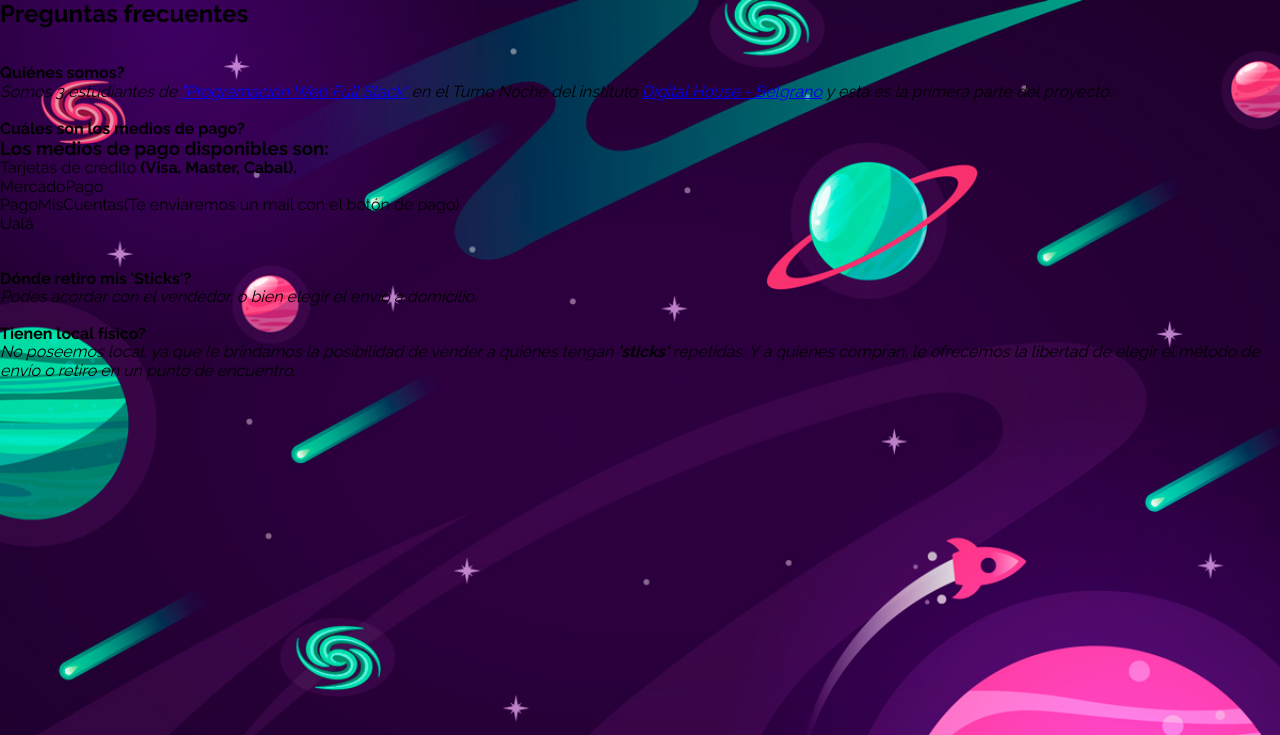
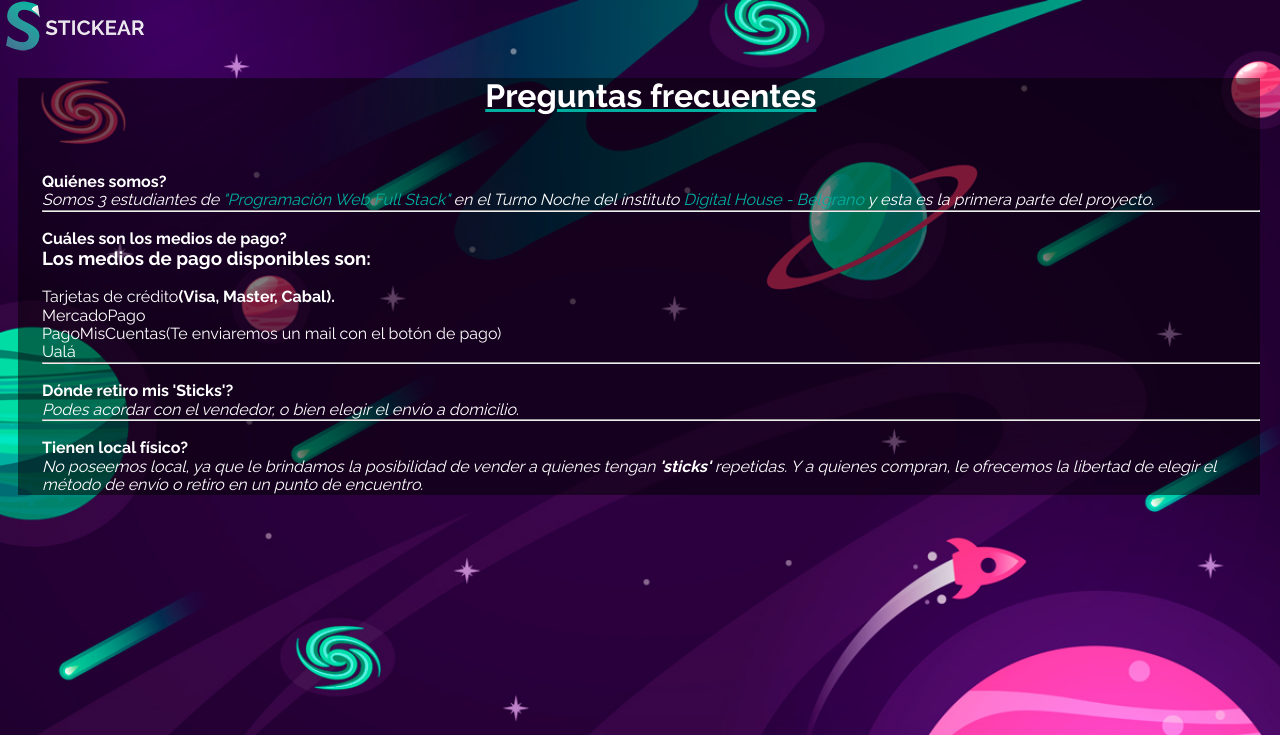
Before and after one commit to AlanSoleOne/M.A.C, a PHP site: page /faq.php in a window 1280 px wide. Shown: the top 735 px of the page. Run offline with PHP 8.4, Linux system fonts and the light colour scheme.

Commit message:
cambios min

```diff
--- /dev/null
+++ b/css/master.css
@@ -0,0 +1,74 @@
+*{
+    box-sizing: border-box;
+    margin: 0;
+    padding: 0;
+}
+
+li{
+    display: inline-flex;
+}
+
+body{
+font-family: 'Raleway', sans-serif;
+background-image: url('../img/fondo.jpg');
+color: white;
+}
+
+h1{
+    text-align: center;
+    text-decoration: underline #00afa0;
+}
+
+.container{
+    width: 97%;
+    margin-left: 18px;
+    padding-left: 24px;
+    background-color: rgba(0,0,0,.5);
+}
+
+.logo {
+    display: inline-block;
+    width: 150px;
+}
+
+.logo-mobile {
+    display: none;
+}
+
+a:link {
+    color: #00afa0;
+    background-color: transparent;
+    text-decoration: none;
+}
+a:visited {
+    color: pink;
+    background-color: transparent;
+    text-decoration: none;
+}
+a:hover {
+    color: red;
+    background-color: transparent;
+    text-decoration: underline;
+}
+a:active {
+    color: yellow;
+    background-color: transparent;
+    text-decoration: underline;
+}
+
+
+@media (min-width: 900px) {
+    body {
+        background-size: cover;
+        background-repeat: no-repeat;
+
+    }
+
+}
+
+@media (max-width: 400px) {
+    .logo{
+        display: flex;
+        margin: auto;
+    }
+}
--- a/faq.php
+++ b/faq.php
@@ -5,65 +5,84 @@
     <meta name="viewport" content="width=device-width, initial-scale=1.0">
     <meta http-equiv="X-UA-Compatible" content="ie=edge">
     <title>Preguntas frecuentes</title>
-    <link rel="stylesheet" href="css/styles.css">
+    <link rel="stylesheet" href="css/master.css">
     <link rel="stylesheet" href="css/normalize.css">
     <link href="https://fonts.googleapis.com/css?family=Raleway:100,300,400,500,700" rel="stylesheet">
     <link rel="icon" href="favicon.png" type="image/x-icon" />
 </head>
 <body>
-    <div>
+
+        <header>
+        <a href="index.html">
+            <img class="logo" src="img/logo.png" alt="">
+            </a>
+
+            <img class="logo-mobile" src="img/logo-mobile.png" alt="">
+
+          </header>
+    <div class="container">
+
+
 <!--Título-->
-<h2>Preguntas frecuentes</h2>
-    </div>
+<h1>Preguntas frecuentes</h1>
 <br>
 <br>
 <!--Opcion 1-->
-<ul>
+
         <li>
             <h4>Quiénes somos?</h4>
         </li>
-      </ul>
+<br>
+
 <!--Respuesta-->
-<i>Somos 3 estudiantes de <a href="https://www.digitalhouse.com/curso/programacion-web-fullstack/">"Programación Web Full Stack"</a>  en el Turno Noche del
-instituto <a href="https://www.digitalhouse.com/campus/belgrano/">Digital House - Belgrano</a> y esta es la primera parte del proyecto.</i>
-<br>
+<i>Somos 3 estudiantes de <a target="_blank" href="https://www.digitalhouse.com/curso/programacion-web-fullstack/">"Programación Web Full Stack"</a>  en el Turno Noche del
+instituto <a target="_blank" href="https://www.digitalhouse.com/campus/belgrano/">Digital House - Belgrano</a> y esta es la primera parte del proyecto.</i>
+<hr>
 <br>
 <!--Opcion 2-->
-<ul>
+
         <li>
             <h4>Cuáles son los medios de pago?</h4>
         </li>
-</ul>
+<br>
+
 <!--Respuesta-->
-            <ol>
+
                 <h3>Los medios de pago disponibles son:</h3>
+            <br>
+                <li>Tarjetas de crédito <b>(Visa, Master, Cabal).</b></li>
+            <br>
+                <li>MercadoPago</li>
+            <br>
+                <li>PagoMisCuentas(Te enviaremos un mail con el botón de pago)</li>
+            <br>
+                <li>Ualá</li>
 
-                <li>Tarjetas de crédito <b>(Visa, Master, Cabal).</b></li>
-                <li>MercadoPago</li>
-                <li>PagoMisCuentas(Te enviaremos un mail con el botón de pago)</li>
-                <li>Ualá</li>
-            </ol>
-<br>
+<hr>
 <br>
 <!--Opcion 3-->
-<ul>
+
         <li>
             <h4>Dónde retiro mis 'Sticks'?</h4>
         </li>
-</ul>
+<br>
+
 <!--Respuesta-->
 <i>Podes acordar con el vendedor, o bien elegir el envío a domicilio.</i>
-<br>
+<hr>
 <br>
 <!--Opcion 4-->
-<ul>
+
         <li>
             <h4>Tienen local físico?</h4>
         </li>
-</ul>
+<br>
+
 <!--Respuesta-->
 <i>No poseemos local, ya que le brindamos la posibilidad de vender a quienes tengan
 <strong>'sticks'</strong> repetidas. Y a quienes compran, le ofrecemos la libertad de
 elegir el método de envío o retiro en un punto de encuentro. </i>
+
+    </div>
 </body>
 </html>
```
Also changed, not shown: css/estyle.css (+53 -4 lines), formulario.html (deleted, +0 -33 lines), formulario.php (added, +75 -0 lines), index2.php (renamed from index.html), usuario.php (renamed from usuario.html).
